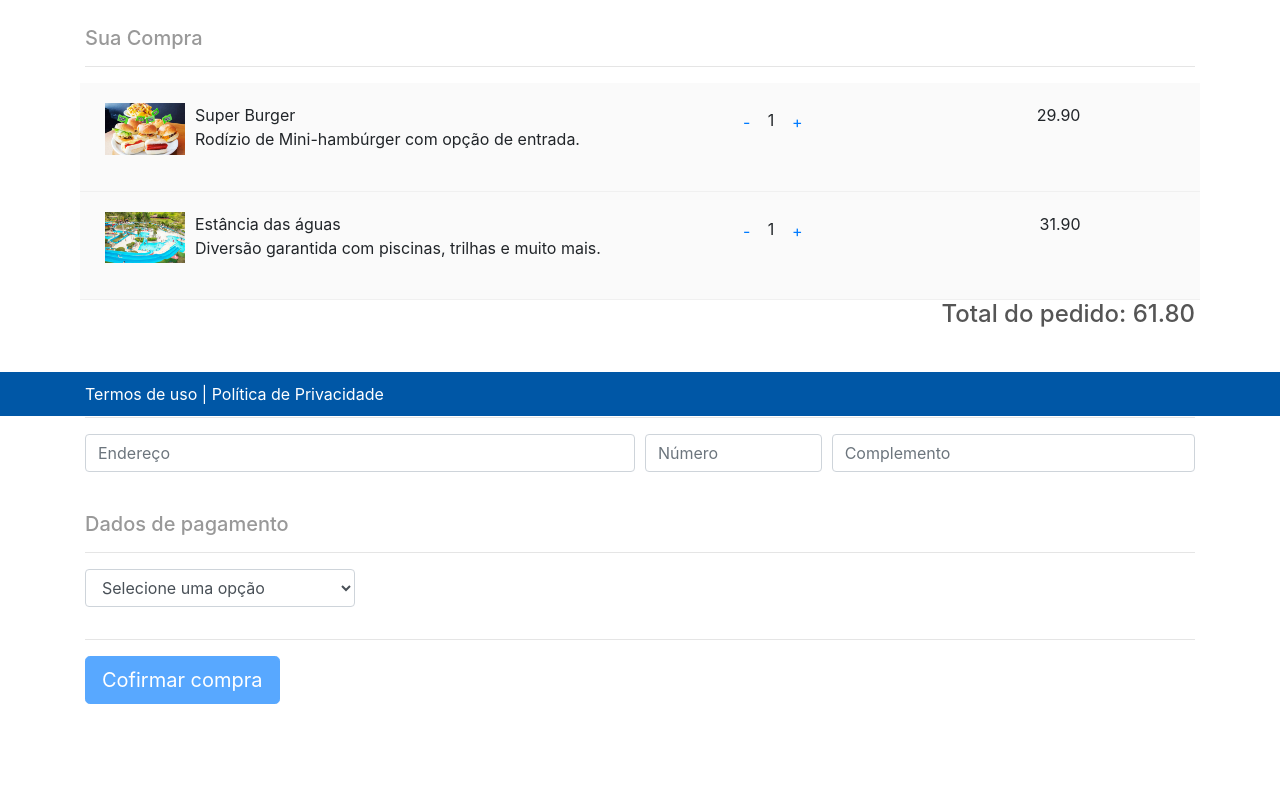
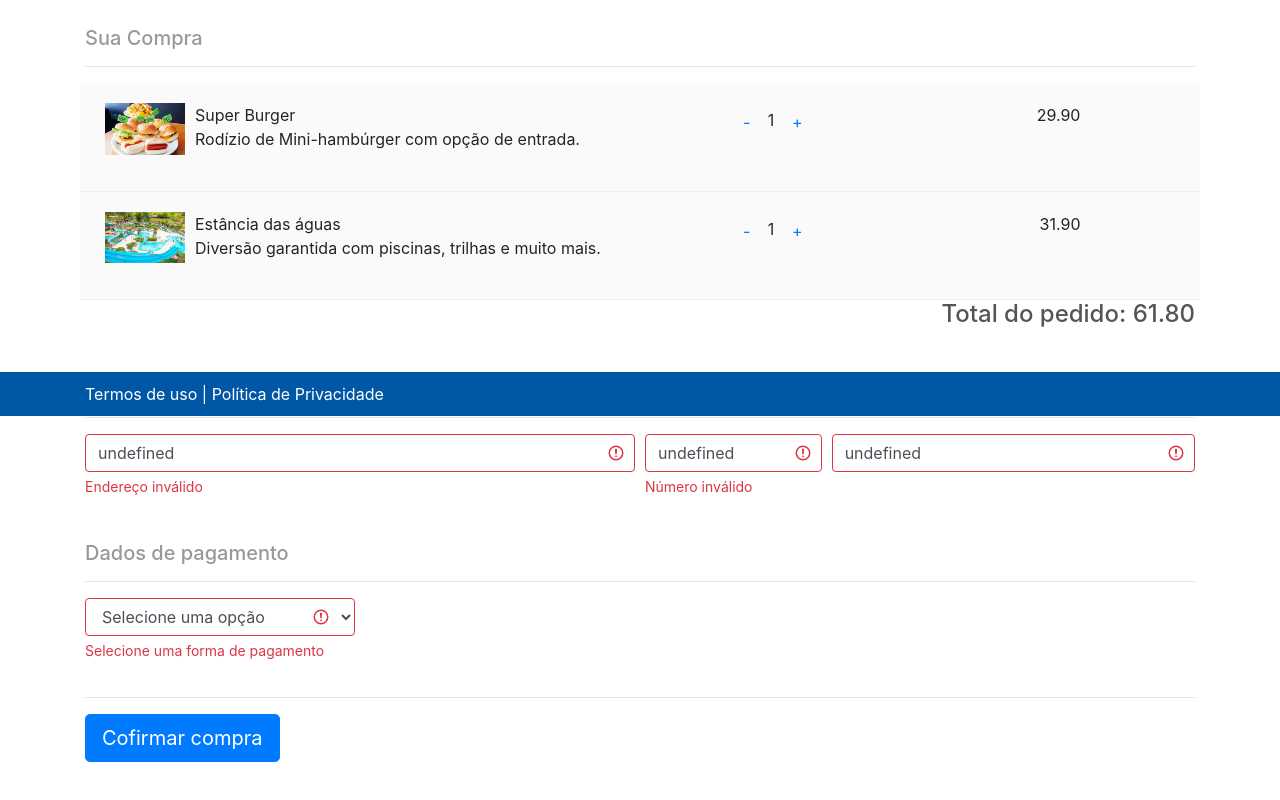
Before and after one commit to gusfrancos/angular4-curso-estudos, an Angular app in the folder app2/: page /ordem-compra in a window 1280 px wide. Shown: the part 384-1184 px from the top of the page. Built offline with nearby package versions, Linux system fonts and the light colour scheme.

Commit message:
Update ordem-compra.component.ts

```diff
--- a/app2/src/app/ordem-compra/ordem-compra.component.ts
+++ b/app2/src/app/ordem-compra/ordem-compra.component.ts
@@ -1,7 +1,8 @@
 import { Component, OnInit } from '@angular/core';
-import { isNumeric } from 'rxjs/internal-compatibility';
 import { OrdemCompraService } from '../ordem-compra.service'
-import { Pedido } from '../shared/pedido.model';
+import { NgForm } from '@angular/forms'
+import { Pedido } from '../shared/pedido.model'
+import { SubscribeOnObservable } from 'rxjs/internal-compatibility';
 
 @Component({
   selector: 'app-ordem-compra',
@@ -11,109 +12,13 @@ import { Pedido } from '../shared/pedido.model';
 })
 export class OrdemCompraComponent implements OnInit {
 
-  public idPedidoCompra: number
-
-
-  //pedido
-  public pedido: Pedido = new Pedido('','','','');
-
-  public endereco: string = ''
-  public numero: string = ''
-  public complemento: string = ''
-  public formaPagamento: string = ''
-
-
-  //controles de validação dos campos
-  public enderecoValido: boolean
-  public numeroValido: boolean
-  public complementoValido: boolean
-  public formaPagamentoValido: boolean
-
-  //estado primitivo dos campos (pristine)
-  public enderecoEstadoPrimitivo: boolean = true
-  public numeroEstadoPrimitivo: boolean = true
-  public complementoEstadoPrimitivo: boolean = true
-  public formaPagamentoEstadoPrimitivo: boolean = true
-
-
-  //Controlar botão confirmar compra
-  public formEstado: string = 'disabled'
-
   constructor(private ordemCompraService: OrdemCompraService) { }
 
-  ngOnInit(): void {
+  ngOnInit() {
 
   }
 
-  public atualizaEndereco(endereco: string): void {
-    this.endereco = endereco
-    this.enderecoEstadoPrimitivo = false
-    //se a string for maior que 3
-    if(this.endereco.length > 3) {
-      this.enderecoValido = true
-    } else {
-      this.enderecoValido = false
-    }
-
-    this.habilitarForm();
+  public confirmarCompra(formulario: NgForm): void {
+    console.log(formulario)
   }
-
-  public atualizaComplemento(complemento: string): void {
-    this.complemento = complemento
-    this.complementoEstadoPrimitivo = false
-
-    if(this.complemento.length > 0) {
-      this.complementoValido = true
-    }
-  }
-
-  public atualizaNumero(numero: string): void {
-    this.numero = numero
-    this.numeroEstadoPrimitivo = false
-
-    if(this.numero.length >= 1 && isNumeric(numero)) {
-      this.numeroValido = true
-    } else {
-      this.numero ='';
-      this.numeroValido = false
-    }
-
-    this.habilitarForm();
-  }
-
-  public atualizaFormaPagamento(formaPagamento: string): void {
-    console.log(formaPagamento)
-    this.formaPagamento = formaPagamento
-    this.formaPagamentoEstadoPrimitivo = false
-
-    if(this.formaPagamento.length >= 1) {
-      this.formaPagamentoValido = true
-    } else {
-      this.formaPagamentoValido = false
-    }
-
-    this.habilitarForm();
-  }
-
-  public confirmaCompra(): void {
-    this.pedido.endereco = this.endereco;
-    this.pedido.complemento = this.complemento;
-    this.pedido.numero = this.numero;
-    this.pedido.formaPagamento = this.formaPagamento;
-
-    this.ordemCompraService.efetivarComprar(this.pedido)
-    .subscribe((resposta: any) => {
-      console.log(resposta);
-      this.idPedidoCompra = resposta.id;
-    });
-  }
-
-  public habilitarForm(): void {
-    if (this.enderecoValido === true &&  this.numeroValido === true && this.formaPagamentoValido === true){
-     this.formEstado = ''
-    } else {
-      this.formEstado = 'disabled'
-    }
-  }
-
 }
```
